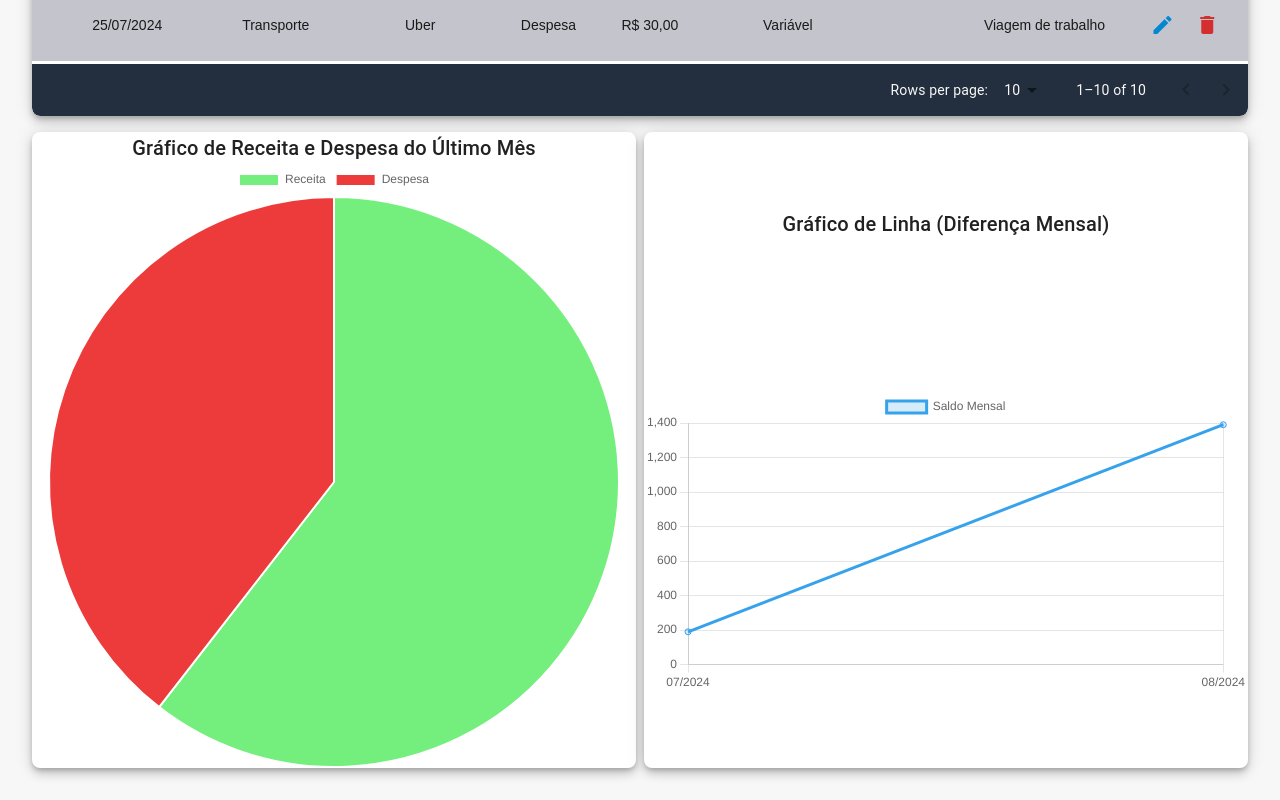
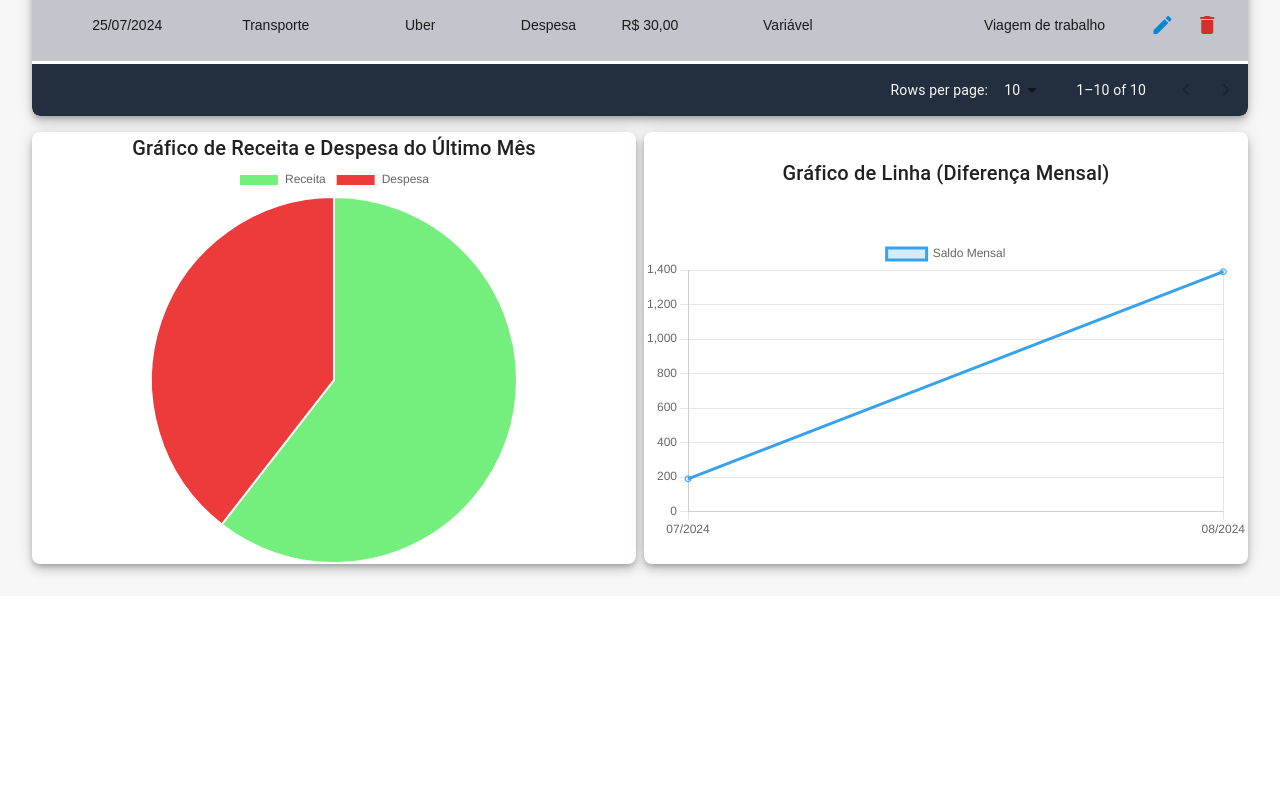
Before and after one commit to netovelosonog/MyFinances-web, a React (Vite) app: page /dashboard in a window 1280 px wide. Shown: the part 1008-1808 px from the top of the page. After the commit the page ends 1604 px from the top, so only its background shows below. Built offline with nearby package versions, Linux system fonts and the light colour scheme.

Commit message:
ajuste no tamanho dos gráficos melhorado

```diff
--- a/package.json
+++ b/package.json
@@ -4,7 +4,7 @@
   "version": "0.0.0",
   "type": "module",
   "scripts": {
-    "dev": "vite",
+    "dev": "vite --host",
     "build": "tsc && vite build",
     "lint": "eslint src --ext .ts,.tsx --fix",
     "preview": "vite preview"
--- a/src/components/Graficos/index.tsx
+++ b/src/components/Graficos/index.tsx
@@ -105,8 +105,8 @@ export const FinanceCharts: React.FC<FinanceChartsProps> = ({ finance }) => {
             justifyContent: 'center',
             alignItems: 'center',
             flexGrow: 1,
-            minHeight: '12rem',
-            maxHeight: '40rem'
+            minHeight: '14rem',
+            maxHeight: '25rem'
           }}
         >
           <Pie data={dataPie} />
@@ -137,8 +137,8 @@ export const FinanceCharts: React.FC<FinanceChartsProps> = ({ finance }) => {
             justifyContent: 'center',
             alignItems: 'center',
             flexGrow: 1,
-            minHeight: '12rem',
-            maxHeight: '40rem'
+            minHeight: '14rem',
+            maxHeight: '25rem'
           }}
         >
           <Line data={dataLine} />
--- a/src/components/TabelaDeValores/index.tsx
+++ b/src/components/TabelaDeValores/index.tsx
@@ -322,7 +322,7 @@ export function TabelaDeValores({ onTotalChange }: TabelaDeValoresProps) {
       {finance && (
         <Box>
           <Grid container justifyContent="end" spacing={1}>
-            <Grid item xs={3}>
+            <Grid item xs={8} sm={4} md={4} lg={3}>
               <Button
                 fullWidth
                 variant="contained"
```
